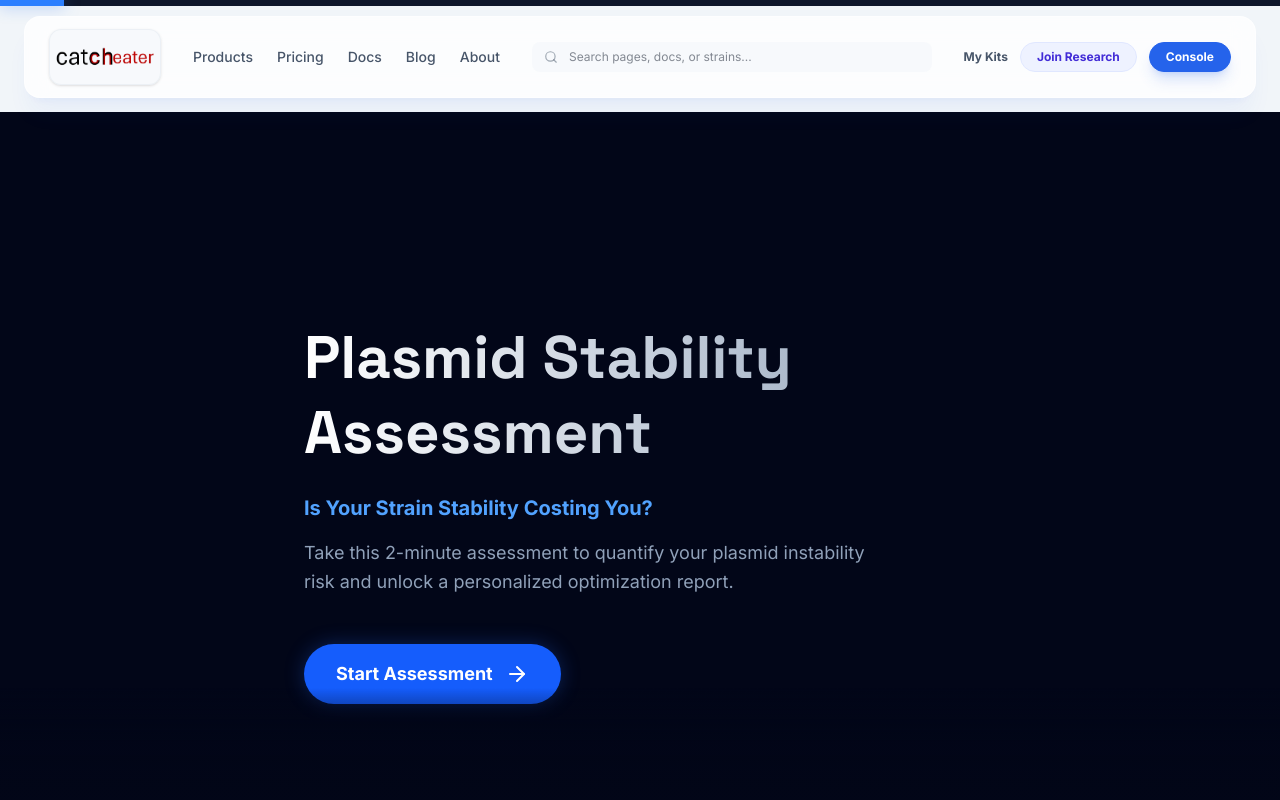
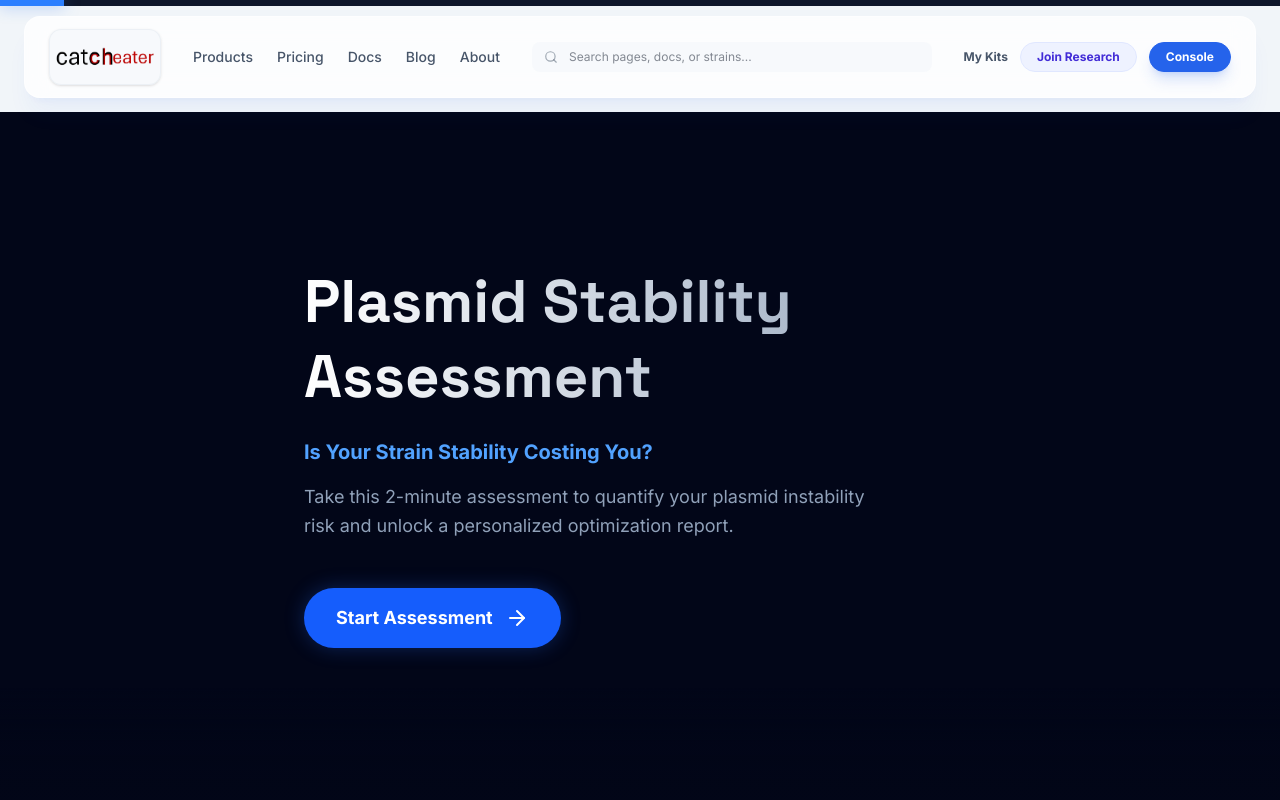
Before and after one commit to QuercusCode/Catcheaterweb, a Next.js app: page /survey in a window 1280 px wide. Shown: the top 800 px of the page. Built offline with nearby package versions, Linux system fonts and the light colour scheme.

Commit message:
style(survey): shift questions vertically upwards

```diff
--- a/src/app/survey/page.tsx
+++ b/src/app/survey/page.tsx
@@ -491,7 +491,7 @@
             </div>
 
             {/* Main Content Area */}
-            <div className="flex-1 flex flex-col items-center justify-center p-6 md:p-12 max-w-4xl mx-auto w-full relative">
+            <div className="flex-1 flex flex-col items-center justify-center p-6 md:p-12 pb-24 md:pb-40 max-w-4xl mx-auto w-full relative">
 
                 {/* Category Label - HIDE for welcome screen */}
                 {activeQuestion.type !== 'intro' && (
```
